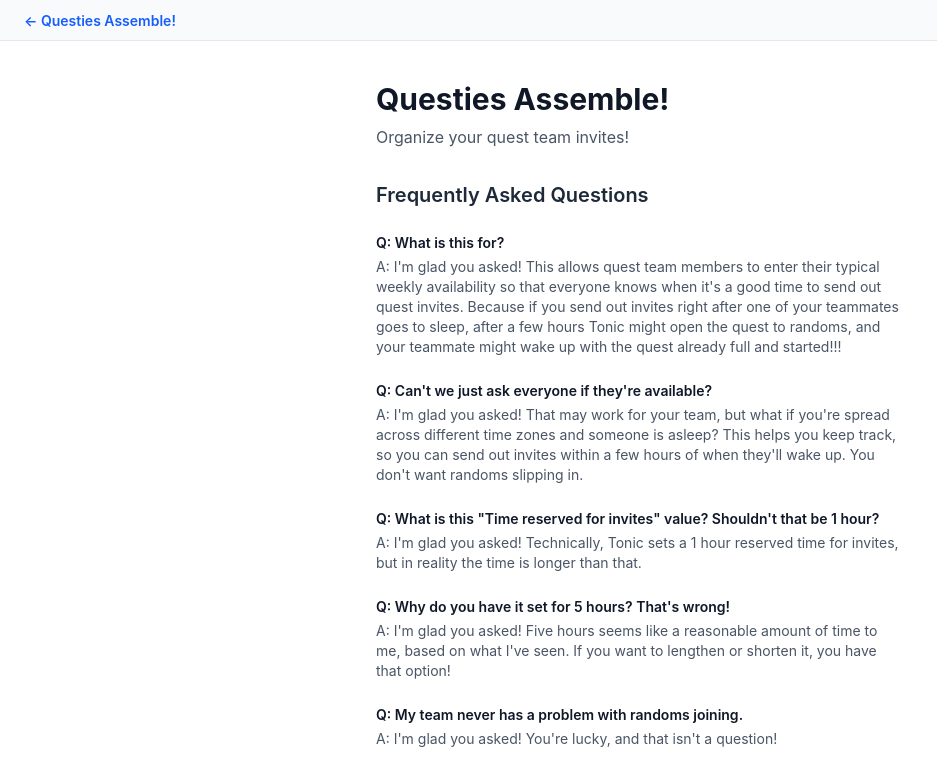
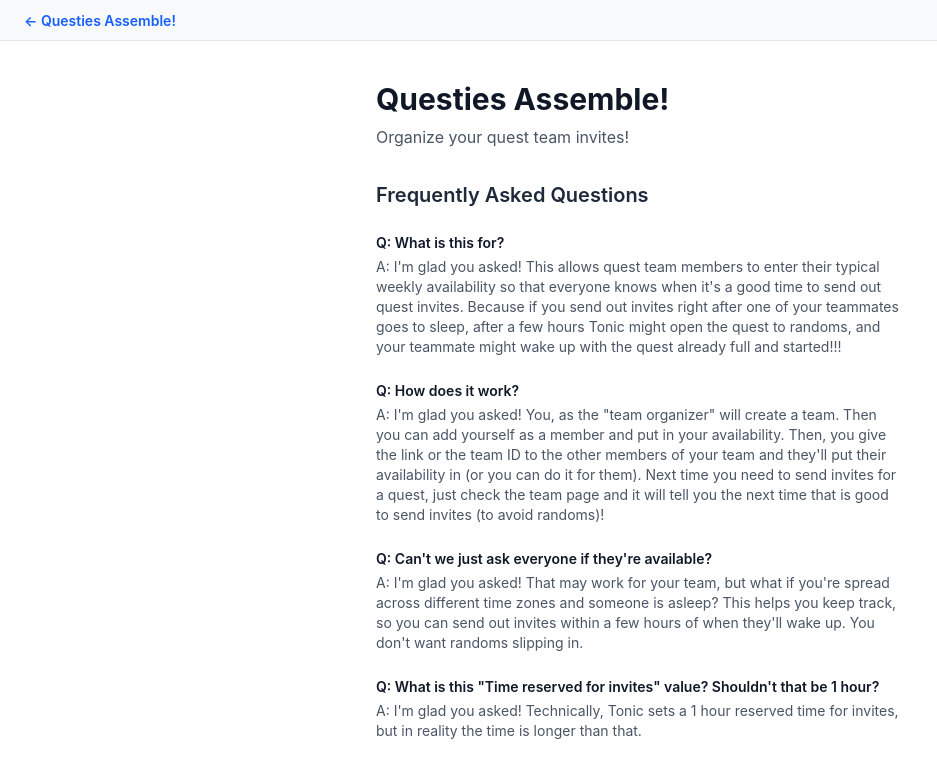
Before and after one commit to PseudonymousEd/QuestiesAssemble, a React (Vite) app: page /faq in a window 1280 px wide. Shown: the top 767 px of the page, without its empty margins (0-937 px from the left). Built offline with nearby package versions, Linux system fonts and the light colour scheme; no server answers.

Commit message:
Planning phase 8, also updated the FAQ

```diff
--- a/src/pages/Faq.jsx
+++ b/src/pages/Faq.jsx
@@ -4,6 +4,10 @@ const FAQS = [
   {
     q: 'What is this for?',
     a: "I'm glad you asked! This allows quest team members to enter their typical weekly availability so that everyone knows when it's a good time to send out quest invites. Because if you send out invites right after one of your teammates goes to sleep, after a few hours Tonic might open the quest to randoms, and your teammate might wake up with the quest already full and started!!!",
+  },
+  {
+    q: 'How does it work?',
+    a: 'I\'m glad you asked! You, as the "team organizer" will create a team. Then you can add yourself as a member and put in your availability. Then, you give the link or the team ID to the other members of your team and they\'ll put their availability in (or you can do it for them). Next time you need to send invites for a quest, just check the team page and it will tell you the next time that is good to send invites (to avoid randoms)!',
   },
   {
     q: "Can't we just ask everyone if they're available?",
```
Also changed, not shown: 2 other files (tests, documents, lock files or other folders).
